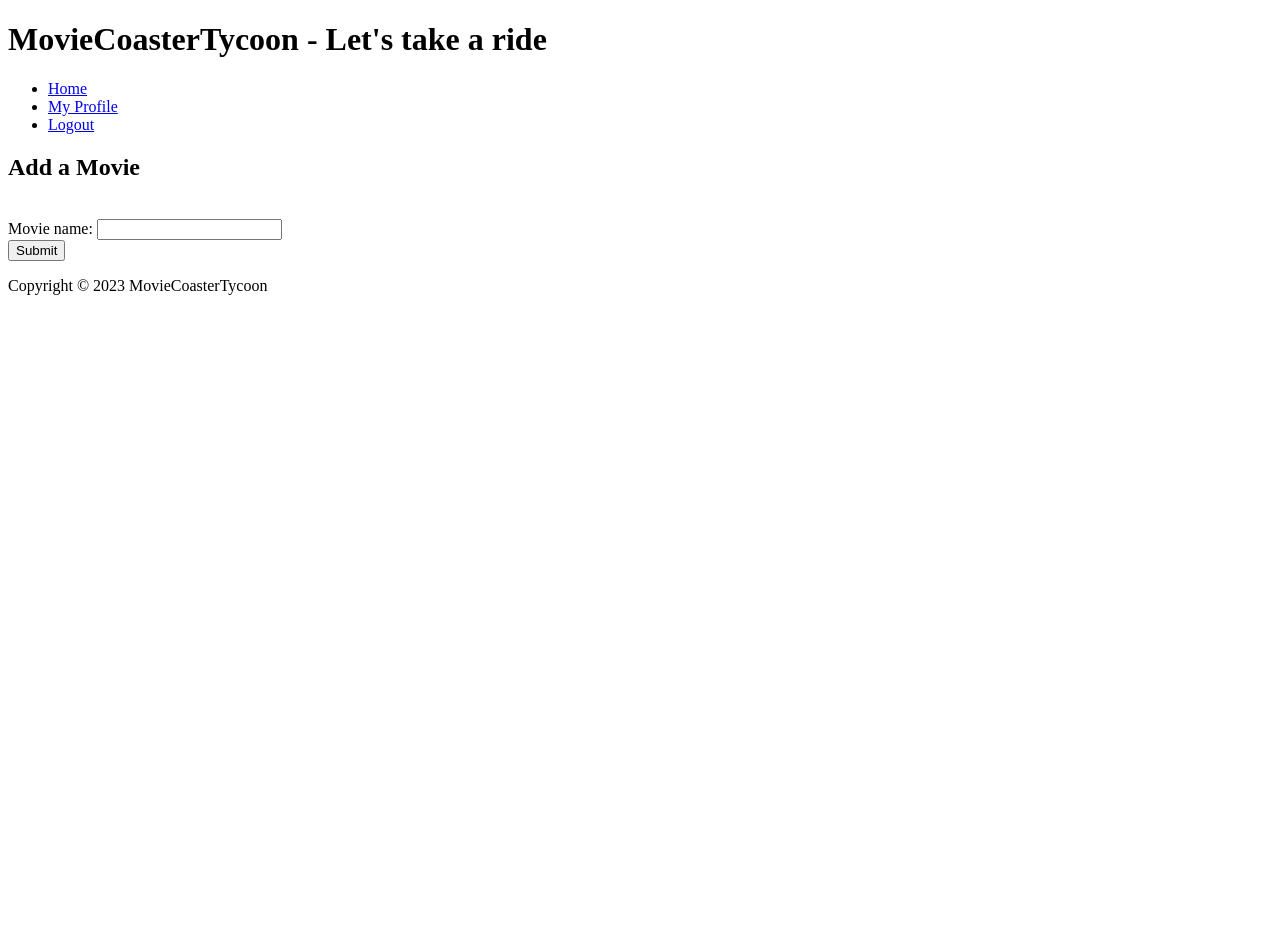
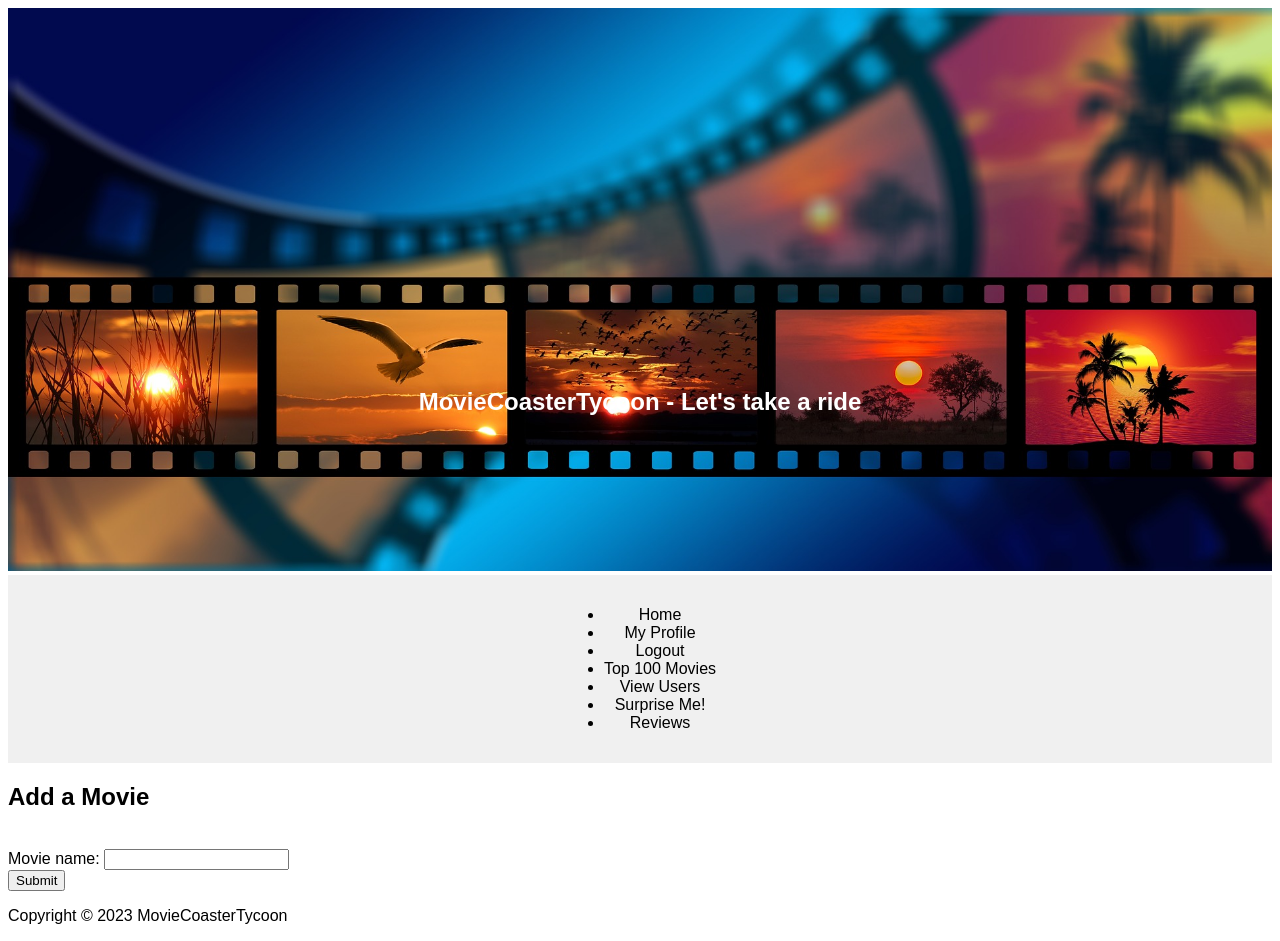
Before and after one commit to JoschuaSch/MovieWeb, a Flask app: page /add_movie in a window 1280 px wide. Before the commit the page ends 295 px from the top, so only its background shows below. Run offline with Flask 3, Linux system fonts and the light colour scheme; the visitor is signed in with stand-in values (Sample User, id 1).

Commit message:
Added some css. It´s scuffed, but I have a starting point.

```diff
--- a/app.py
+++ b/app.py
@@ -399,5 +399,11 @@ def add_to_watchlist(user_id):
     return redirect(url_for('user_movies', user_id=user_id))
 
 
+@app.errorhandler(404)
+def page_not_found(error):
+    """Render the custom 404 error page."""
+    return render_template('404.html'), 404
+
+
 if __name__ == '__main__':
     app.run(debug=True)
--- /dev/null
+++ b/static/css/style.css
@@ -0,0 +1,40 @@
+.profile-picture {
+    max-width: 300px;
+    height: auto;
+}
+body {
+    font-family: Arial, sans-serif;
+}
+
+.header {
+  position: relative;
+  text-align: center;
+}
+
+.header img {
+  width: 100%;
+  height: auto;
+}
+
+.header-title {
+  position: absolute;
+  top: 50%;
+  left: 50%;
+  transform: translate(-50%, -50%);
+  font-size: 24px;
+  color: white;
+}
+
+.navbar {
+    display: flex;
+    justify-content: space-around;
+    background-color: #f0f0f0;
+    position: sticky;
+    top: 0;
+    padding: 15px 0;
+}
+
+.navbar a {
+    text-decoration: none;
+    color: black;
+}
--- a/static/styles.css
+++ /dev/null
@@ -1,4 +0,0 @@
-.profile-picture {
-    max-width: 100px;
-    height: auto;
-}
--- a/templates/base.html
+++ b/templates/base.html
@@ -2,12 +2,13 @@
 <html>
 <head>
   <title>{% block title %}{% endblock %}</title>
-  <link rel="stylesheet" type="text/css" href="{{ url_for('static', filename='styles.css') }}">
+  <link rel="stylesheet" type="text/css" href="{{ url_for('static', filename='css/style.css') }}">
 </head>
 <body>
-  <header>
-    <h1>MovieCoasterTycoon - Let's take a ride</h1>
-    <nav>
+  <header class="header">
+    <img src="{{ url_for('static', filename='images/Movie.jpg') }}" alt="Movie image">
+    <h1 class="header-title">MovieCoasterTycoon - Let's take a ride</h1>
+    <nav class="navbar">
       <ul>
         <li><a href="{{ url_for('home') }}">Home</a></li>
         {% if current_user.is_authenticated %}
@@ -17,6 +18,10 @@
           <li><a href="{{ url_for('login') }}">Login</a></li>
           <li><a href="{{ url_for('register') }}">Register</a></li>
         {% endif %}
+        <li><a href="{{ url_for('top_100_movies') }}">Top 100 Movies</a></li>
+        <li><a href="{{ url_for('list_users') }}">View Users</a></li>
+        <li><a href="{{ url_for('random_movie') }}">Surprise Me!</a></li>
+        <li><a href="{{ url_for('movie_reviews') }}">Reviews</a></li>
       </ul>
     </nav>
   </header>
--- a/templates/home.html
+++ b/templates/home.html
@@ -5,10 +5,4 @@ Home
 {% endblock %}
 
 {% block content %}
-<ul>
-    <li><a href="{{ url_for('top_100_movies') }}">Top 100 Movies</a></li>
-    <li><a href="{{ url_for('list_users') }}">View Users</a></li>
-    <li><a href="{{ url_for('random_movie') }}">Surprise Me!</a></li>
-    <li><a href="{{ url_for('movie_reviews') }}">Reviews</a></li>
-</ul>
 {% endblock %}
```
Also changed, not shown: README.md, static/User_picked_profile_pictures/Alice_Stuck.PNG (added), static/User_picked_profile_pictures/Testa_Stuck.PNG (added), static/images/Movie.jpg (added).
